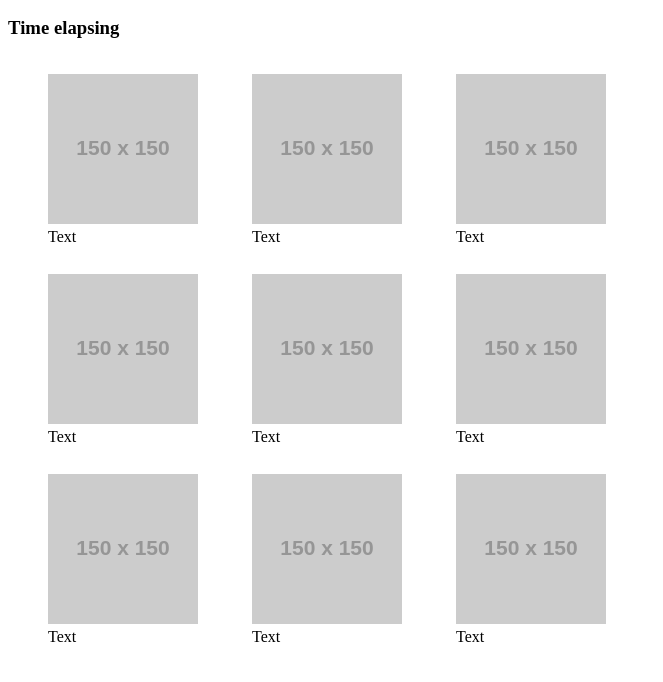
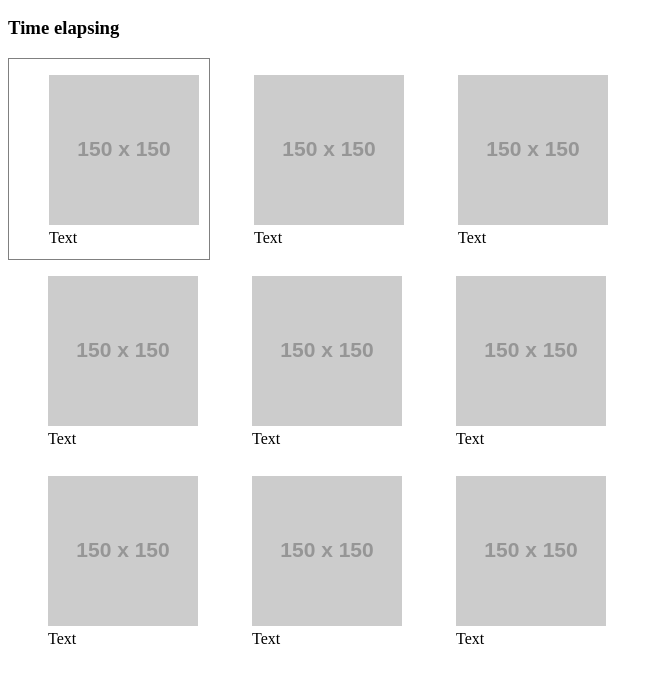
Before and after one commit to BindingOx/Timetracker_project, a plain HTML site: page index.html in a window 1280 px wide. In both pictures the pointer is over the element 108 px from the left and 215 px from the top of the page. Shown: the part 58-740 px from the top of the page, without its empty margins (0-663 px from the left). Drawn offline with Linux system fonts and the light colour scheme; placeholder pictures from the web are drawn by us.

Commit message:
Add hover effect

```diff
--- a/app.css
+++ b/app.css
@@ -9,11 +9,17 @@ body {
   /* display: block; */
 }
 
-/* i want to align a placeholder image and caption center */
 .cell {
-  /* border: solid; */
   display: inline-block;
   /* background-color: lightblue; */
   width: 200px;
   height: 200px;
 }
+
+.cell:hover {
+  border: solid thin gray;
+}
+
+/* i want to align the figure and caption to center */
+figcaption {
+}
```
